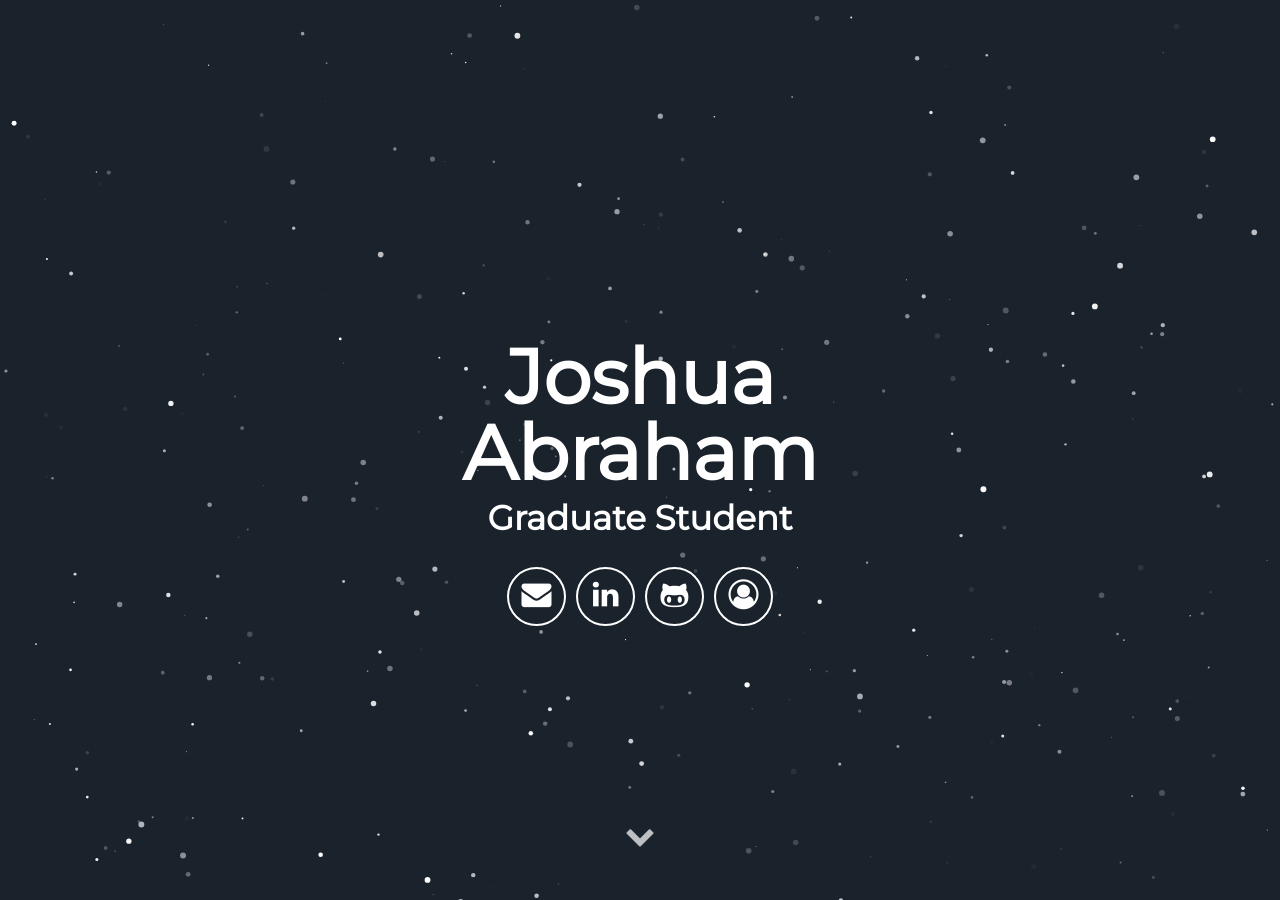
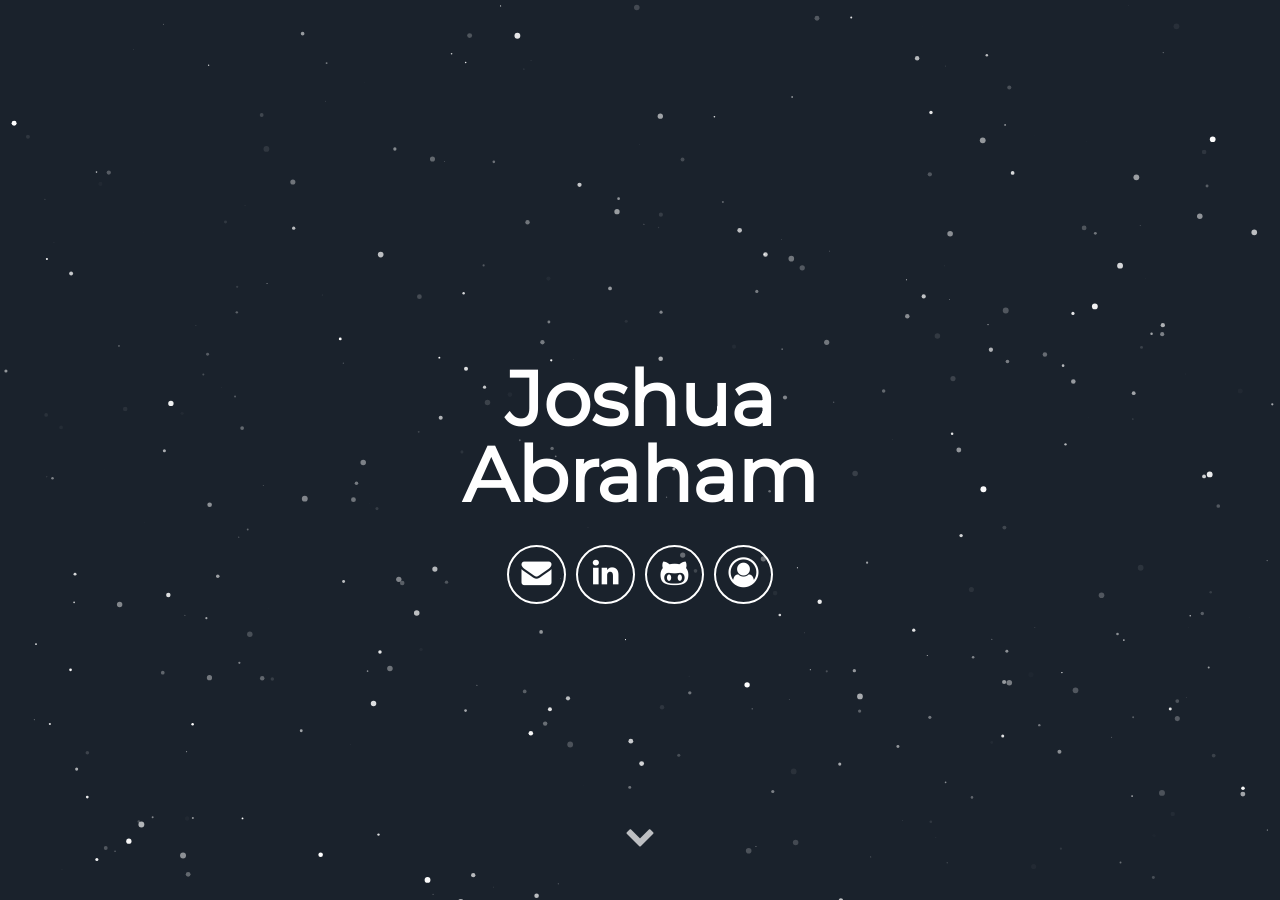
Before and after one commit to joshpabraham/joshpabraham.github.io, a Jekyll site: the page built from index.html, in a window 1280 px wide and 900 px high. Built offline with Jekyll 4.4.1, drawn with Linux system fonts in a browser that asks for light colours; some web fonts are replaced.

Commit message:
Update _config.yml

```diff
--- a/_config.yml
+++ b/_config.yml
@@ -7,7 +7,7 @@ description: Jekyll Theme Minimal Resume
 # User settings
 username: Joshua Abraham
 user_description: Hello! My name is Josh Abraham. I am a PhD student at the University of Wisconsin-Madison in the Chemical and Biological Engineering Department. This is my personal site to store quick links for research use, to digitally present my CV, and to keep track of open-source projects.
-user_title: Graduate Student
+user_title:
 email: jpabraham@wisc.edu
 # twitter_username: Currently Not Available
 github_username:  joshpabraham
```
